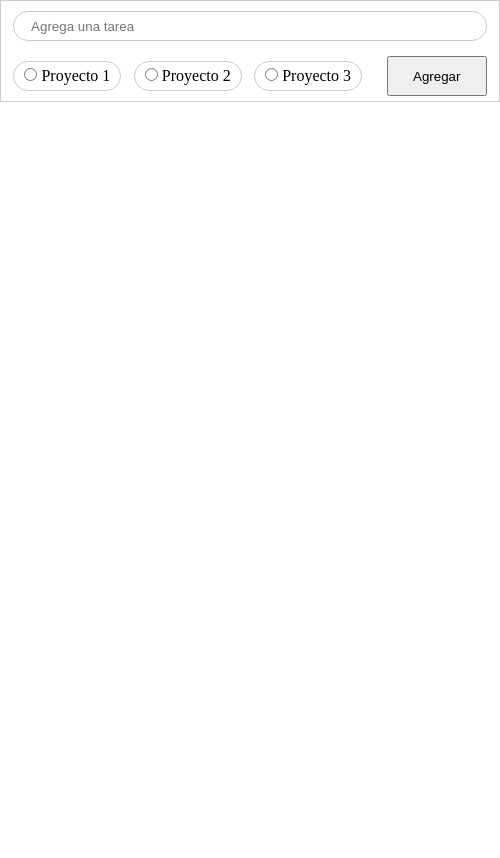
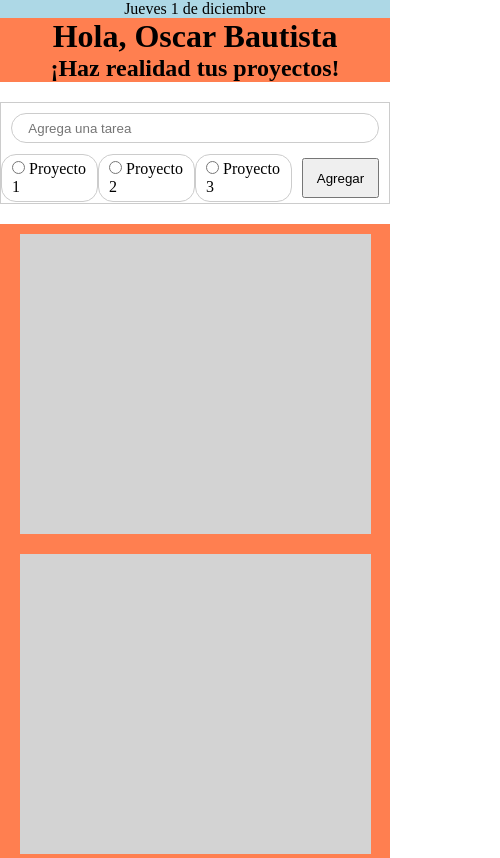
Before and after one commit to OscarCodev/To-Do, a plain HTML site: page index.html in a window 390 px wide. Shown: the top 858 px of the page, 500 px wide, since content can reach past the window. Drawn offline with Linux system fonts and the light colour scheme.

Commit message:
Agregando la seccion header, presentacion y proyectos, tambien añadir responsive

```diff
--- a/index.html
+++ b/index.html
@@ -9,6 +9,15 @@
     <link rel="stylesheet" href="styled.css">
 </head>
 <body>
+
+    <div class="seccionHeader">
+      <span>Jueves 1 de diciembre</span>
+    </div>
+
+    <div class="seccionPresentacion">
+      <h1>Hola, Oscar Bautista</h1>
+      <h2>¡Haz realidad tus proyectos!</h2>
+    </div>
 
     <div class="seccionEnvio">
         <div class="contenedorInput"><input type="text" placeholder="  Agrega una tarea"></div>
@@ -29,5 +38,11 @@
         <div class="contenedorBoton"><button>Agregar</button></div>
     </div>
 
+    <div class="seccionProyectos">
+      <div class="proyecto1"></div>
+      <div class="proyecto2"></div>
+      <div class="proyecto3"></div>
+    </div>
+
 </body>
 </html>
--- a/styled.css
+++ b/styled.css
@@ -6,6 +6,9 @@
 
 body{
     height: 100vh;
+    display: flex;
+    flex-direction: column;
+    justify-content: space-between;
 }
 
 /*SECCION ENVIO*/
@@ -13,7 +16,7 @@ body{
 .seccionEnvio{
     border: 1px solid rgb(204, 204, 204);
     width: 500px;
-    margin: 0 auto;
+    margin: 20px auto;
     display: grid;
     grid-template:
         "input input input input" 50px
@@ -53,8 +56,6 @@ input[type="text"]:focus {
     border-radius: 15px;
 }
 
-
-
 .seccionEnvio .contenedorBoton{
     grid-area: button;
     display: flex;
@@ -66,3 +67,64 @@ input[type="text"]:focus {
     width: 80%;
     height: 80%;
 }
+
+
+/*SECCION PROYECTOS*/
+.seccionProyectos{
+    background: coral;
+    width: 100%;
+    height: 360px;
+    display: flex;
+    flex-direction: row;
+    align-items: center;
+    justify-content: space-evenly;
+}
+
+.proyecto1, .proyecto2, .proyecto3{
+    width: 400px;
+    height: 300px;
+    background: lightgray;
+}
+
+/*SECCION HEADER*/
+.seccionHeader{
+    width: 100%;
+    height: 40px;
+    background-color: lightblue;
+    display: flex;
+    justify-content: center;
+    align-items: center;
+}
+
+/*SECCION PRESENTACION*/
+.seccionPresentacion{
+    width: 100%;
+    height: 100px;
+    background-color: coral;
+    display: flex;
+    flex-direction: column;
+    justify-content: center;
+    align-items: center;
+}
+
+
+/*RESPONSIVE DESIGN XD*/
+@media (max-width: 1000px){
+    .seccionProyectos{
+        flex-direction: column;
+        height: auto;
+    }
+    .proyecto1, .proyecto2, .proyecto3{
+        margin: 10px;
+    }
+}
+
+
+@media (max-width: 500px){
+    .seccionEnvio{
+        width: auto;
+    }
+    .proyecto1, .proyecto2, .proyecto3{
+        width: 90%;
+    }
+}
```
